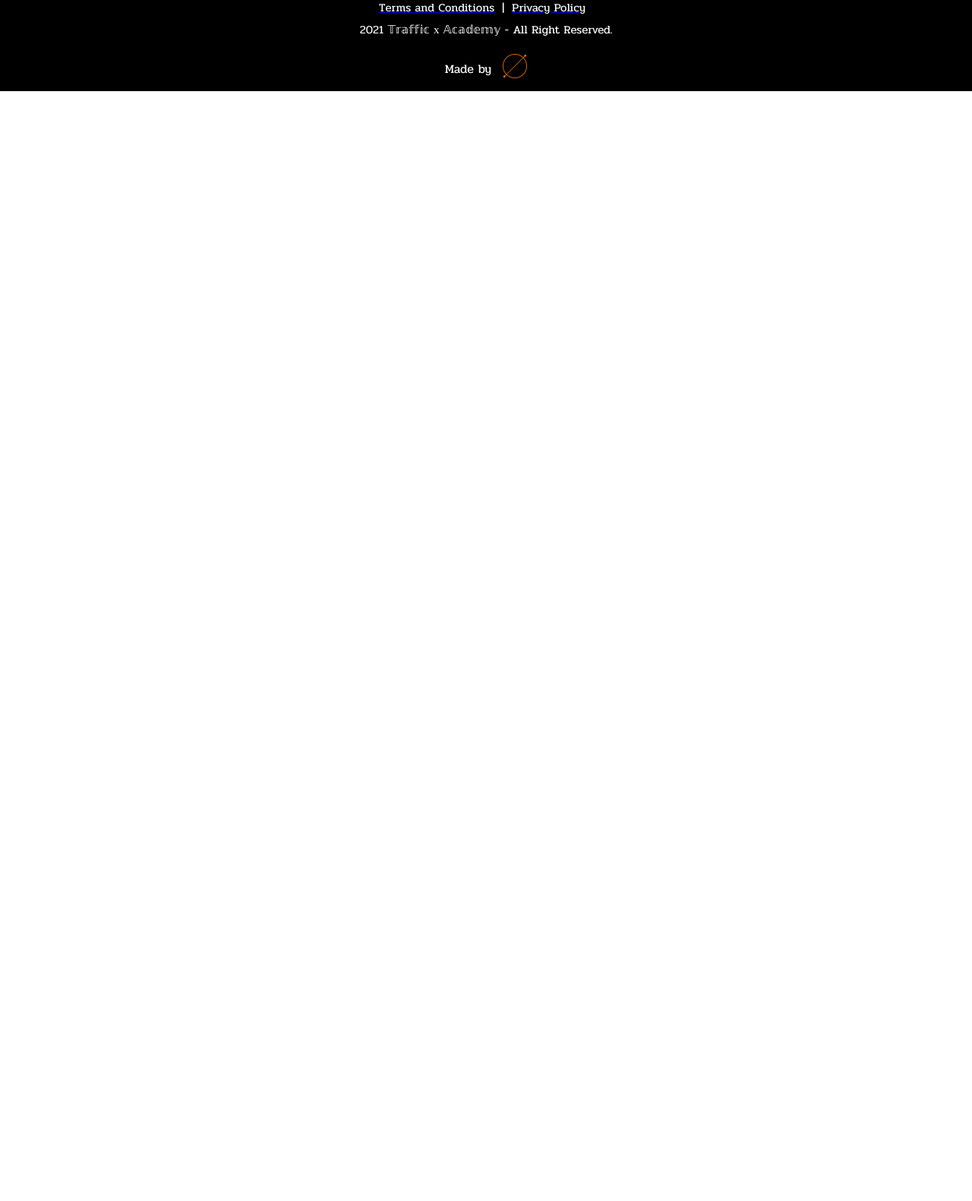
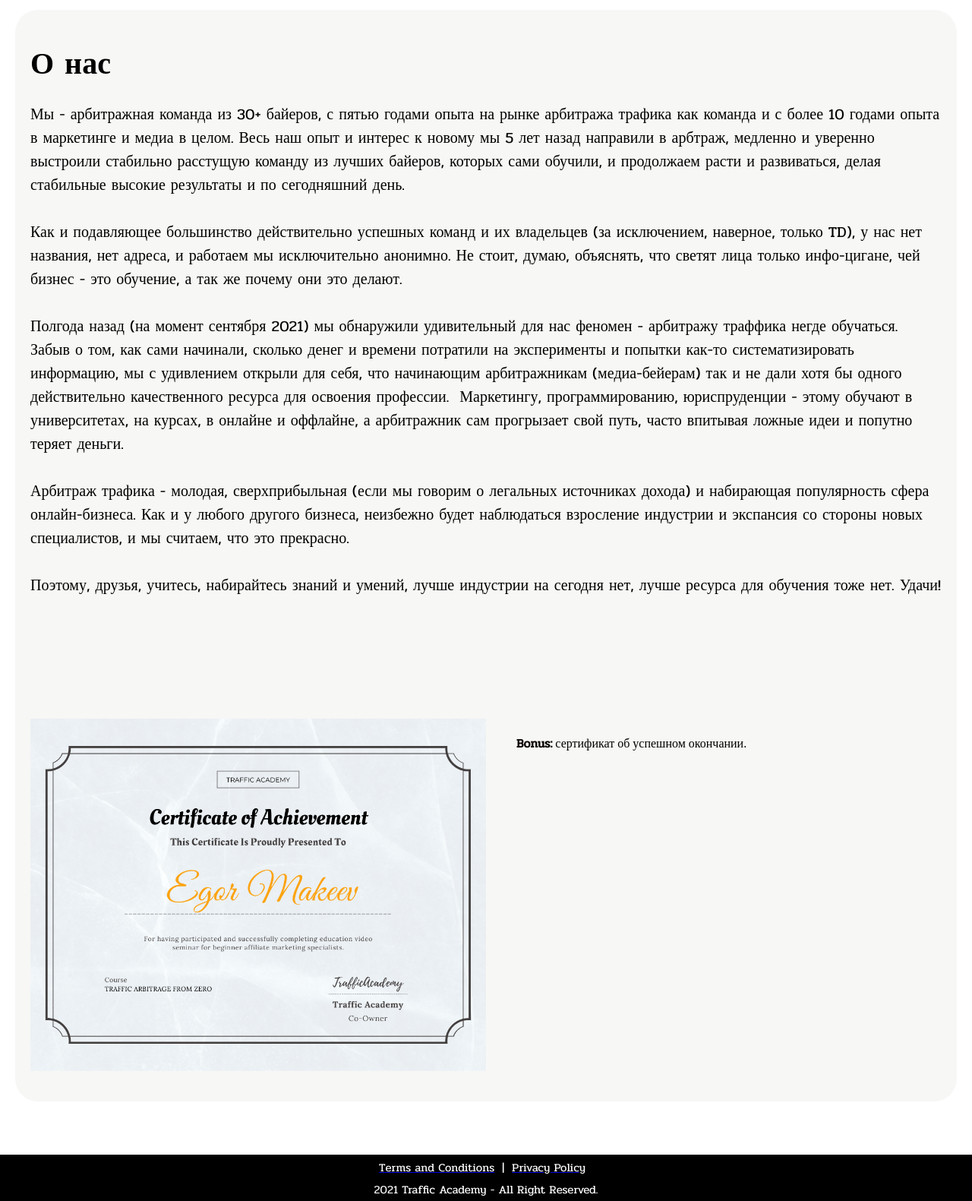
Before and after one commit to dimanaumych/traffic, a plain HTML site: page index.html in a window 1280 px wide. Shown: the part 2620-4201 px from the top of the page at 76% size. Before the commit the page ends 2740 px from the top, so only its background shows below. Drawn offline with nearby package versions, Linux system fonts and the light colour scheme; a script that the page names is missing.

Commit message:
Add block about us
+  about us with adaptive

```diff
--- a/css/style.css
+++ b/css/style.css
@@ -165,6 +165,62 @@ body{
 
 /*Learn-End*/
 
+/*About-us-Start*/
+
+.about-us-wrapper{
+    padding: 20px;
+}
+
+.about-us{
+    max-width: 1200px;
+    margin: 0px auto;
+    background-color: #F7F7F5;
+    border-radius: 30px;
+    padding: 40px 20px;
+}
+
+.about-us-title{
+    font-family: Pridi;
+    font-style: normal;
+    font-weight: 600;
+    font-size: 40px;
+    color: #000000;
+    margin-bottom: 20px;
+}
+
+.about-us-text{
+    font-family: Pridi;
+    font-style: normal;
+    font-weight: 300;
+    font-size: 20px;
+    color: #000000;
+    margin-bottom: 160px;
+}
+
+.about-us-image{
+    display: flex;
+}
+
+.about-us-image img{
+    width: 50%;
+}
+
+.about-us-image span {
+    font-family: Pridi;
+    font-style: normal;
+    font-weight: bold;
+    color: #090000;
+}
+
+.about-us-image p{
+    margin-top: 20px;
+    margin-left: 40px;
+}
+
+
+
+
+/*About-us-End*/
 
 /*Footer-start*/
 
@@ -174,6 +230,7 @@ footer{
     justify-content: center;
     flex-direction: column;
     align-items: center;
+    margin-top: 50px;
 }
 
 
@@ -294,6 +351,23 @@ footer h2{
         align-items: start;
     }
 
+    .about-us-image{
+        flex-direction: column;
+        align-items: center;
+        justify-content: center;
+    }
+
+    .about-us-image img{
+        width: 80%;
+    }
+
+    .about-us-image p{
+        margin-top: 40px;
+    }
+
+    .about-us-text {
+        margin-bottom: 50px;
+    }
 }
 
 @media (max-width: 670px){
--- a/index.html
+++ b/index.html
@@ -5,7 +5,6 @@
 	<meta name="viewport" content="width=device-width, initial-scale=1">
 	<title>𝕋𝕣𝕒𝕗𝕗𝕚𝕔 х 𝔸𝕔𝕒𝕕𝕖𝕞𝕪</title>
 	<link rel="stylesheet" href="css/reset.css">
-	<link rel="stylesheet" type="text/css" href="slick-1.8.1/slick/slick.css"/>
 	<link rel="stylesheet" href="css/style.css">
 <!--	<link rel="stylesheet" href="css/header.css">-->
 	<link rel="stylesheet" href="css/popup.css">
@@ -13,7 +12,6 @@
 	<link rel="shortcut icon" type="image/png" href="images/header/favicon.png"/>
 	<script type="text/javascript" src="jquery/jquery-3.3.1.js"></script>
 	<link rel="stylesheet" type="text/css" href="https://cdn.jsdelivr.net/npm/slick-carousel@1.8.1/slick/slick.css"/>
-	<script type="text/javascript" src="slick-1.8.1/slick/slick.min.js"></script>
 
 	<style>
 		@import url('https://fonts.googleapis.com/css2?family=Pridi&display=swap');
@@ -116,6 +114,29 @@
 	</div>
 </div>
 
+<div class="about-us-wrapper">
+	<div class="about-us">
+		<h2 class="about-us-title">О нас</h2>
+		<p class="about-us-text">
+			Мы - арбитражная команда из 30+ байеров, с пятью годами опыта на рынке арбитража трафика как команда и с более 10 годами опыта в маркетинге и медиа в целом. Весь наш опыт и интерес к новому мы 5 лет назад направили в арбтраж, медленно и уверенно выстроили стабильно расстущую команду из лучших байеров, которых сами обучили, и продолжаем расти и развиваться, делая стабильные высокие результаты и по сегодняшний день.
+			<br><br>
+			Как и подавляющее большинство действительно успешных команд и их владельцев (за исключением, наверное, только TD), у нас нет названия, нет адреса, и работаем мы исключительно анонимно. Не стоит, думаю, объяснять, что светят лица только инфо-цигане, чей бизнес - это обучение, а так же почему они это делают.
+			<br><br>
+			Полгода назад (на момент сентября 2021) мы обнаружили удивительный для нас феномен - арбитражу траффика негде обучаться. Забыв о том, как сами начинали, сколько денег и времени потратили на эксперименты и попытки как-то систематизировать информацию, мы с удивлением открыли для себя, что начинающим арбитражникам (медиа-бейерам) так и не дали хотя бы одного действительно качественного ресурса для освоения профессии.
+			Маркетингу, программированию, юриспруденции - этому обучают в университетах, на курсах, в онлайне и оффлайне, а арбитражник сам прогрызает свой путь, часто впитывая ложные идеи и попутно теряет деньги.
+			<br><br>
+			Арбитраж трафика - молодая, сверхприбыльная (если мы говорим о легальных источниках дохода) и набирающая популярность сфера онлайн-бизнеса. Как и у любого другого бизнеса, неизбежно будет наблюдаться взросление индустрии и экспансия со стороны новых специалистов, и мы считаем, что это прекрасно.
+			<br><br>
+			Поэтому, друзья, учитесь, набирайтесь знаний и умений, лучше индустрии на сегодня нет, лучше ресурса для обучения тоже нет.
+			Удачи!
+		</p>
+		<div class="about-us-image">
+			<img src="images/front-page/Certificate.png">
+			<p><span>Bonus:</span> сертификат об успешном окончании.</p>
+		</div>
+	</div>
+</div>
+
 <footer>
 	<div class="info-footer">
 		<div class="info-footer-wrapper">
@@ -123,7 +144,7 @@
 			<p>|</p>
 			<a href="#"><p>Privacy Policy</p></a>
 		</div>
-		<p class="info-footer-right">2021 𝕋𝕣𝕒𝕗𝕗𝕚𝕔 х 𝔸𝕔𝕒𝕕𝕖𝕞𝕪 - All Right Reserved.</p>
+		<p class="info-footer-right">2021 Traffic Academy - All Right Reserved.</p>
 		<div class="made-by">
 			<p>Made by</p>
 			<a href="https://www.ionnion-opportunity.com.ua/" target="_blank"><img src="images/front-page/IO.png"></a>
@@ -132,6 +153,7 @@
 </footer>
 
 <script src="scripts/slow_anchor.js"></script>
+<script src="scripts/burger.js"></script>
 <script src="scripts/header.js"></script>
 <script src="scripts/industries_slider.js"></script>
 <script src="scripts/popup.js"></script>
```
Also changed, not shown: images/front-page/Certificate.png (added).
